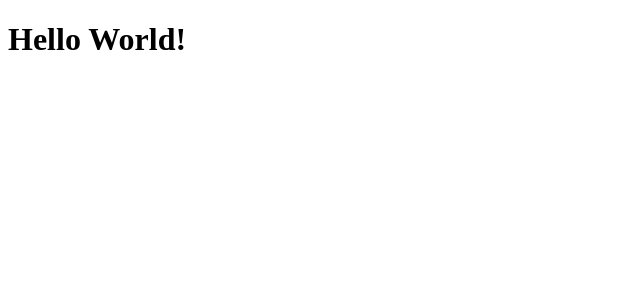
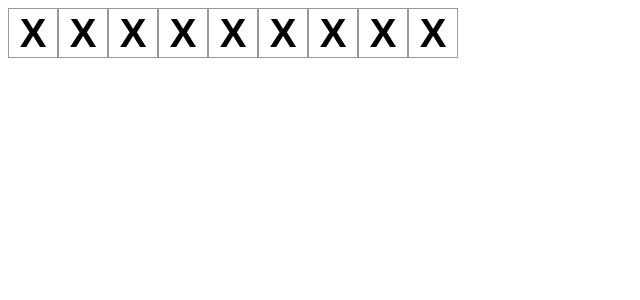
Before and after one commit to worldwidewes33/React-Tic-Tac-Toe, a React (Vite) app: page / in a window 1280 px wide. Shown: the top 300 px of the page, without its empty margins (0-640 px from the left). Built offline with nearby package versions, Linux system fonts and the light colour scheme.

Commit message:
added square component

```diff
--- a/src/App.jsx
+++ b/src/App.jsx
@@ -1,5 +1,21 @@
+function Square() {
+  return <button className="square">X</button>;
+}
+
 function App() {
-  return <h1>Hello World!</h1>;
+  return (
+    <div className="container">
+      <Square />
+      <Square />
+      <Square />
+      <Square />
+      <Square />
+      <Square />
+      <Square />
+      <Square />
+      <Square />
+    </div>
+  );
 }
 
 export default App;
--- /dev/null
+++ b/src/index.css
@@ -0,0 +1,8 @@
+.square {
+  background-color: white;
+  border: 1px solid #999;
+  height: 50px;
+  width: 50px;
+  font-size: 40px;
+  font-weight: bold;
+}
--- a/src/main.jsx
+++ b/src/main.jsx
@@ -1,6 +1,7 @@
 import React from "react";
 import ReactDOM from "react-dom/client";
 import App from "./App.jsx";
+import "./index.css";
 
 ReactDOM.createRoot(document.getElementById("root")).render(
   <React.StrictMode>
```
